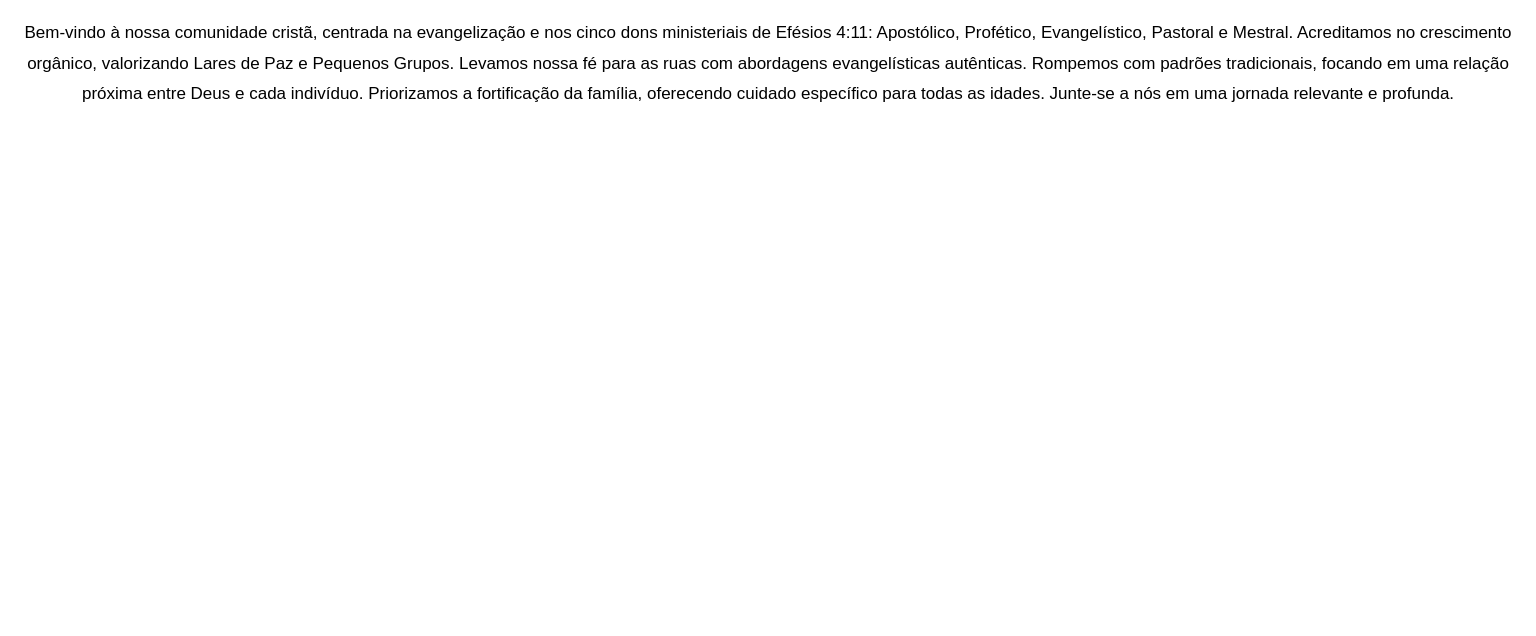
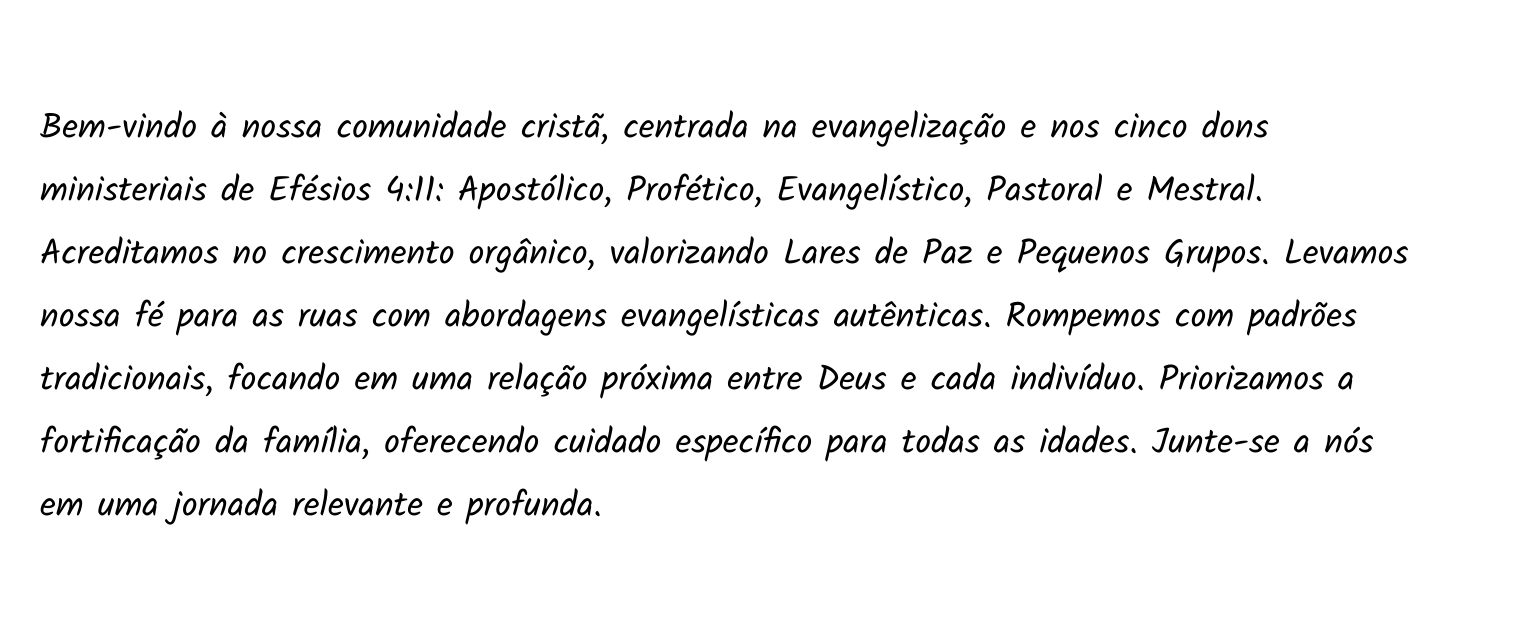
Before and after one commit to theiguim/missaoatos, a plain HTML site: page index.html in a window 1536 px wide. Shown: the part 802-1438 px from the top of the page. Drawn offline with Linux system fonts and the light colour scheme.

Commit message:
att itens

```diff
--- a/index.html
+++ b/index.html
@@ -3,7 +3,8 @@
 
 <head>
     <meta charset="UTF-8">
-    <meta name="viewport" content="width=device-width, initial-scale=1, maximum-scale=1, user-scalable=no viewport-fit=cover">
+    <meta name="viewport"
+        content="width=device-width, initial-scale=1, maximum-scale=1, user-scalable=no viewport-fit=cover">
     <link rel="stylesheet" href="style.css">
     <title>Missão Atos</title>
 </head>
@@ -19,11 +20,14 @@
                 <li><a href="index.html#igrejas">Igrejas</a></li>
                 <li><a href="index.html#departamentos">Departamentos</a></li>
                 <li><a href="index.html#asa">ASAs</a></li>
-                <li class="hidden"><a href="https://drive.google.com/file/d/1R5uwlwuH0nU-A-1olVxjg9DsiUBW4wzu/view?usp=drive_link" target="_blank">Jornal Mensal</a></li>
+                <li class="hidden"><a
+                        href="https://drive.google.com/file/d/1R5uwlwuH0nU-A-1olVxjg9DsiUBW4wzu/view?usp=drive_link"
+                        target="_blank">Jornal Mensal</a></li>
                 <li><a href="index.html#contato">Contato</a></li>
             </ul>
             <div id="jornal">
-                <a href="https://drive.google.com/file/d/1R5uwlwuH0nU-A-1olVxjg9DsiUBW4wzu/view?usp=drive_link">Jornal mensal Missão Atos</a>
+                <a href="https://drive.google.com/file/d/1R5uwlwuH0nU-A-1olVxjg9DsiUBW4wzu/view?usp=drive_link">Jornal
+                    mensal Missão Atos</a>
                 <a href="">| Oferte</a>
             </div>
         </nav>
@@ -35,12 +39,18 @@
         <video src="images/mainVideo.mp4" muted autoplay loop></video>
     </section>
     <section id="about">
-        <p>Bem-vindo à nossa comunidade cristã, centrada na evangelização e nos cinco dons ministeriais de Efésios 4:11:
-            Apostólico, Profético, Evangelístico, Pastoral e Mestral. Acreditamos no crescimento orgânico,
-            valorizando Lares de Paz e Pequenos Grupos. Levamos nossa fé para as ruas com abordagens evangelísticas autênticas.
-            Rompemos com padrões tradicionais, focando em uma relação próxima entre Deus e cada indivíduo. Priorizamos a
-            fortificação da família, oferecendo cuidado específico para todas as idades.
-            Junte-se a nós em uma jornada relevante e profunda.</p>
+        <div>
+            <p>Bem-vindo à nossa comunidade cristã, centrada na evangelização e nos cinco dons ministeriais de Efésios
+                4:11:
+                Apostólico, Profético, Evangelístico, Pastoral e Mestral. Acreditamos no crescimento orgânico,
+                valorizando Lares de Paz e Pequenos Grupos. Levamos nossa fé para as ruas com abordagens evangelísticas
+                autênticas.
+                Rompemos com padrões tradicionais, focando em uma relação próxima entre Deus e cada indivíduo.
+                Priorizamos a
+                fortificação da família, oferecendo cuidado específico para todas as idades.
+                Junte-se a nós em uma jornada relevante e profunda.</p>
+        </div>
+
 
 
     </section>
@@ -82,7 +92,7 @@
                     incididunt ut labore et dolore magna aliqua. Ut enim ad minim veniam, quis nostrud
                     exercitation ullamco laboris nisi ut aliquip ex ea commodo consequat. Duis aute irure"</p>
 
-                    <a href="departamentos.html"><button class="btn_nv">Mais detalhes</button></a>
+                <a href="departamentos.html"><button class="btn_nv">Mais detalhes</button></a>
             </div>
 
         </div>
@@ -105,7 +115,7 @@
                     incididunt ut labore et dolore magna aliqua. Ut enim ad minim veniam, quis nostrud
                     exercitation ullamco laboris nisi ut aliquip ex ea commodo consequat. Duis aute irure"</p>
 
-                   <a href="asas.html"><button class="btn_nv">Mais detalhes</button></a>
+                <a href="asas.html"><button class="btn_nv">Mais detalhes</button></a>
             </div>
         </div>
         <div class="img_content">
--- a/style.css
+++ b/style.css
@@ -1,4 +1,5 @@
 @charset "UTF-8";
+@import url('https://fonts.googleapis.com/css2?family=Kalam:wght@300;400&display=swap');
 
 
 * {
@@ -137,9 +138,16 @@ ul li a {
 #about {
     width: 100vw;
     height: 80vh;
+    display: flex;
+    align-items: center;
+}
+
+#about div{
     padding: 20px;
-    font-size: 20px;
     text-align: center;
+    font-size: 23px;
+    font-family: 'Kalam', cursive;
+
 }
 
 .sessao {
@@ -213,7 +221,7 @@ p {
 .btn_nv:hover{
    background-color: white;
    color: black;
-   /* transition: ease 0.5s; */
+   transition: ease 0.5s;
 }
 
 #doe {
@@ -636,6 +644,7 @@ height: 100%;
         height: 80vh;
     }
 
+
     .sessao {
         height: 100vh;
         width: 100vw;
@@ -789,6 +798,13 @@ height: 100%;
     #about {
         height: 80vh;
     }
+    #about div p{
+        padding: 20px;
+        font-size: 35px;
+        margin-right: 80px;
+        text-align: left;
+        font-family: 'Kalam', cursive;
+    }
 
     .sessao {
         height: 100vh;
```
